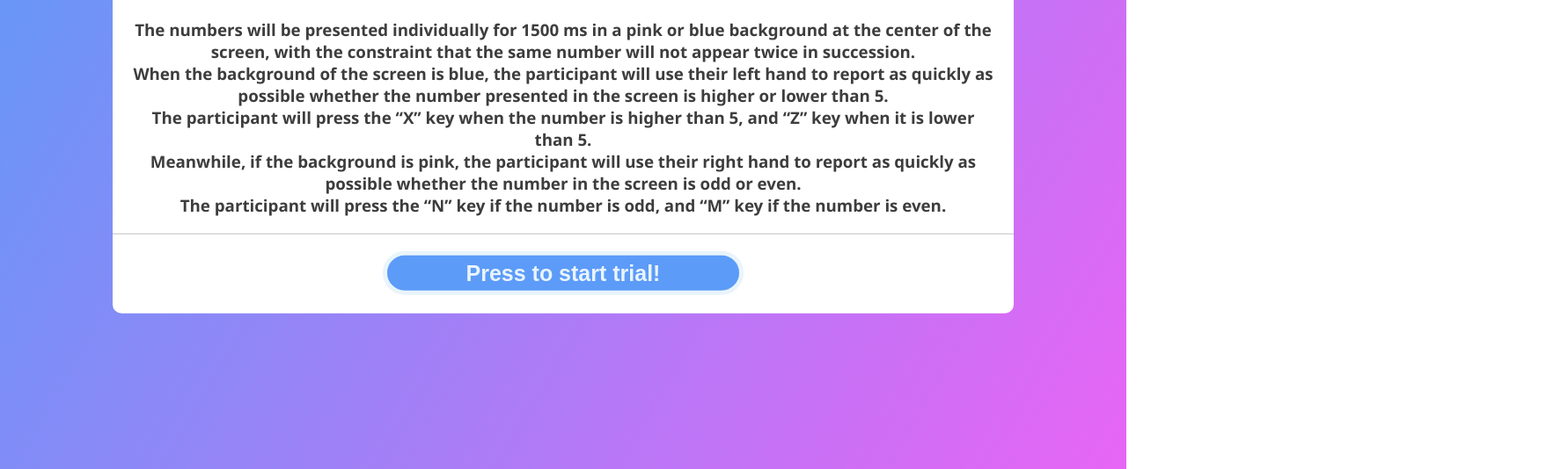
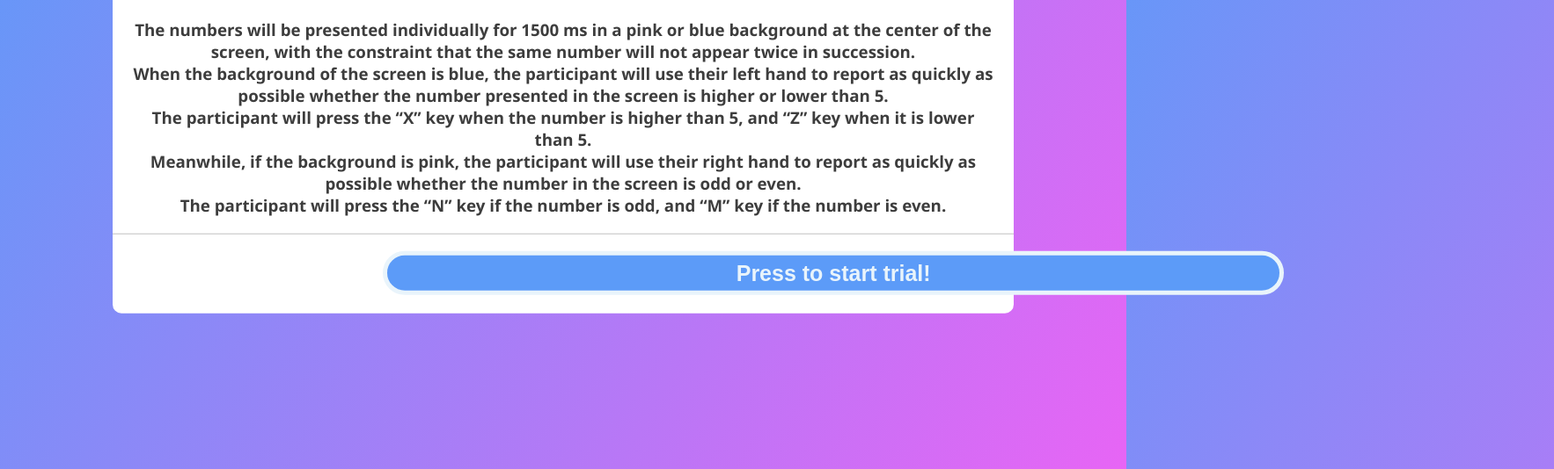
Before and after one commit to PERSEUS-1337/reaction-time, a website: page html/instructions.html in a window 1280 px wide. Shown: the part 266-800 px from the top of the page at 88% size, 1766 px wide, since content can reach past the window. Drawn offline with Linux system fonts and the light colour scheme.

Commit message:
Updated Buttons

```diff
--- a/html/js_css/styles2.css
+++ b/html/js_css/styles2.css
@@ -130,7 +130,7 @@ input[type="submit"]:hover {
 
 /* Button in Instructions */
 input[id="instruction-submit"] {
-    width: 40%;
+    display: inline-block;
     margin-left: 30%;
     margin-right: 30%;
     margin-bottom: 2%;
@@ -150,25 +150,3 @@ input[id="instruction-submit"]:hover {
     border-color: #9DC4FD;
     transition: .2s;
 }
-
-/* input[id="game-submit"] {
-    width: 40%;
-    margin-left: 30%;
-    margin-right: 30%;
-    margin-bottom: 2%;
-    text-align: center;
-    height: 50px;
-    border: 5px solid;
-    background: #5C9BF8;
-    border-radius: 25px;
-    font-size: 25px;
-    color: #e9f4fb;
-    font-weight: 700;
-    cursor: pointer;
-    outline: none;
-}
-
-input[id="game-submit"]:hover {
-    border-color: #9DC4FD;
-    transition: .2s;
-} */
```
